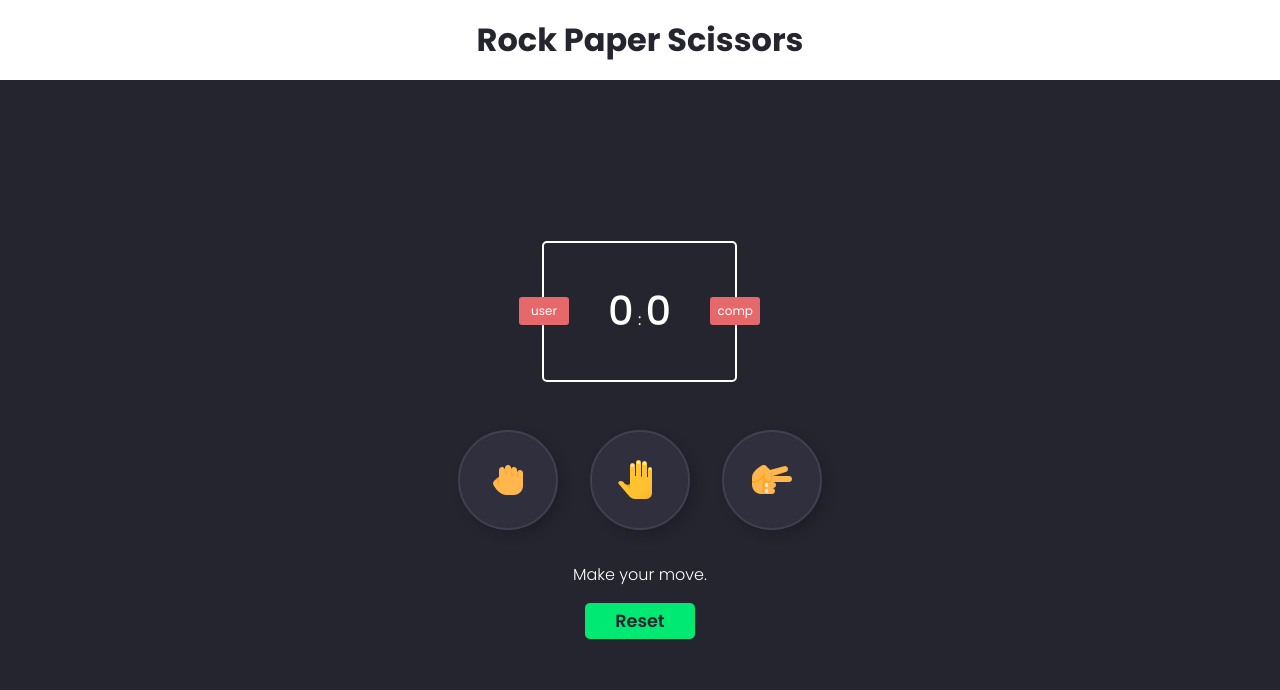
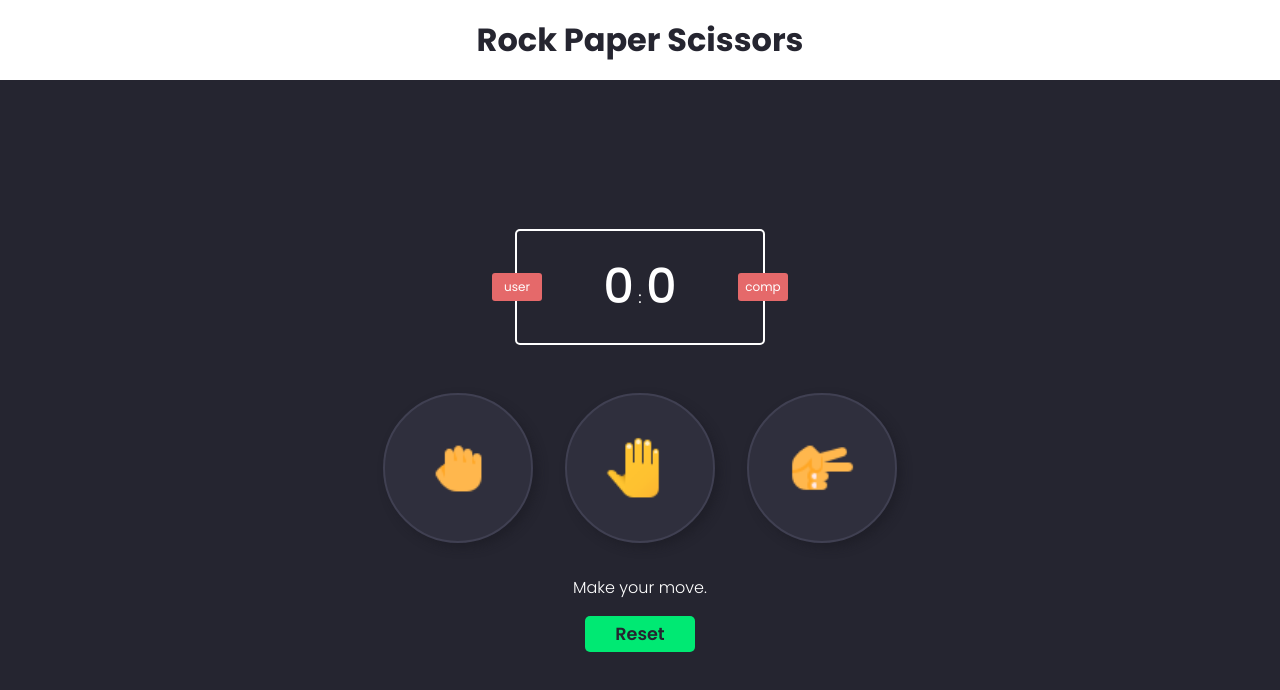
Before and after one commit to hamzakhan1406/Rock-Paper-Scissors, a plain HTML site: page index.html in a window 1280 px wide. Drawn offline with Linux system fonts and the light colour scheme.

Commit message:
Update styles.css

```diff
--- a/styles.css
+++ b/styles.css
@@ -17,7 +17,6 @@ header {
   justify-content: center;
   align-items: center;
   height: 10vh;
-  /* border: 1px solid; */
   font-size: 2rem;
   font-weight: 700;
   position: relative;
@@ -38,18 +37,11 @@ header {
 .score-container {
   border: 2px solid white;
   position: relative;
-  width: max-content;
-  padding: 3% 10%;
+  width: 250px;
+  padding: 20px 30px;
   border-radius: 5px;
-  max-width: 500px;
   animation: onLoad 0.5s ease forwards;
   transition: all 300ms ease;
-}
-
-@media only screen and (min-width: 800px) {
-  .score-container {
-    padding: 3% 5%;
-  }
 }
 
 .user-tag,
@@ -76,7 +68,7 @@ header {
 }
 
 .scores span {
-  font-size: 2.5rem;
+  font-size: 3rem;
   font-weight: 500;
 }
 
@@ -89,10 +81,9 @@ header {
 }
 
 .symbol {
-  padding: 5px;
   cursor: pointer;
-  height: 100px;
-  width: 100px;
+  height: 150px;
+  width: 150px;
   border-radius: 50%;
   background-color: #2f2f3d;
   font-weight: 500;
@@ -106,9 +97,19 @@ header {
   animation: onLoad 0.5s ease forwards 0.3s;
 }
 
+@media only screen and (max-width: 800px) {
+  .symbol {
+    width: 100px;
+    height: 100px;
+  }
+}
+
 .symbol:hover {
   background-color: #414155;
-  transform: translateY(-5px);
+}
+
+.symbol img {
+  width: 50%;
 }
 
 @keyframes onLoad {
@@ -121,13 +122,18 @@ header {
     transform: scale(1);
   }
 }
-
 .output-text {
   font-size: 1.5rem;
   font-weight: 500;
   text-align: center;
   padding: 0 5%;
   margin: 1rem 0;
+}
+
+@media only screen and (max-width: 800px) {
+  .output-text {
+    font-size: 1.2rem;
+  }
 }
 
 .text {
```
